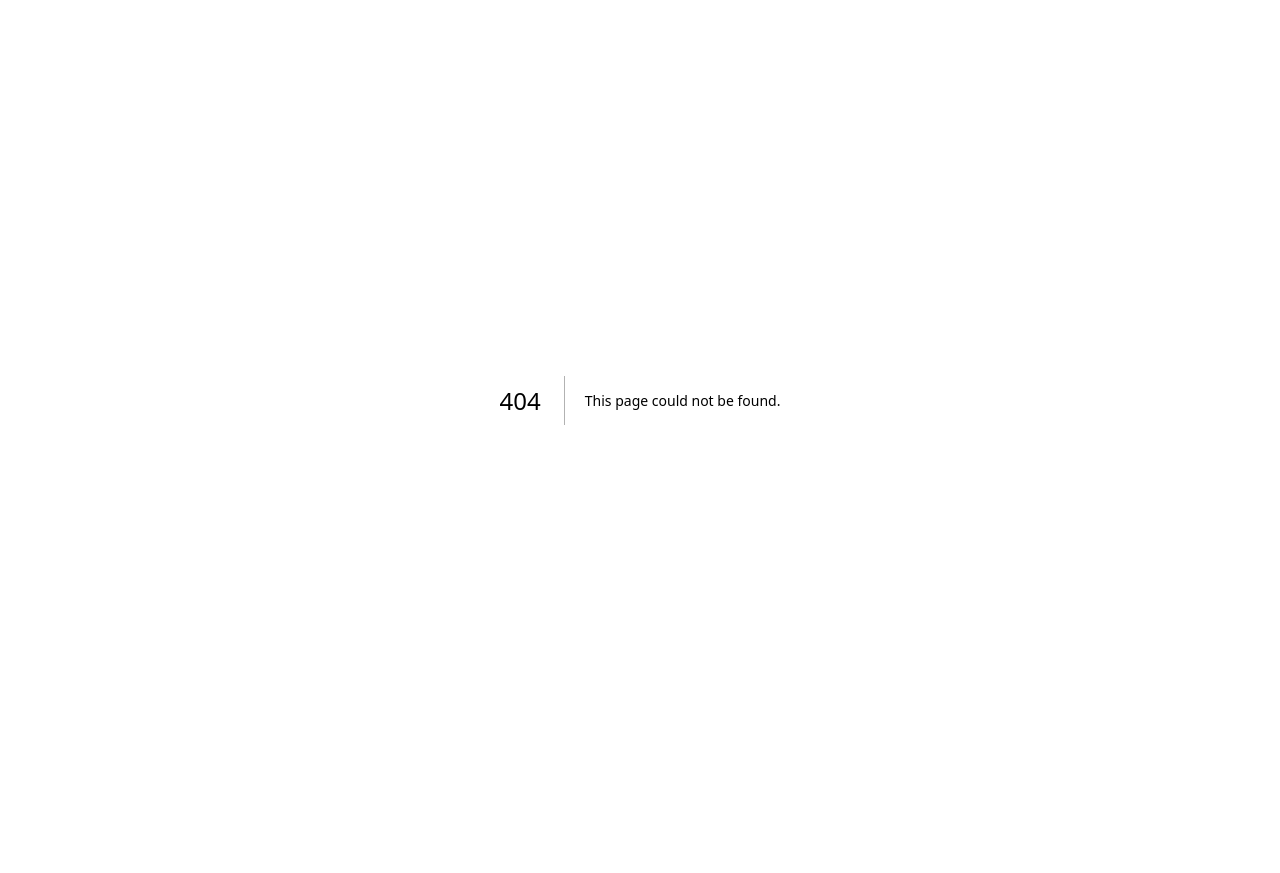
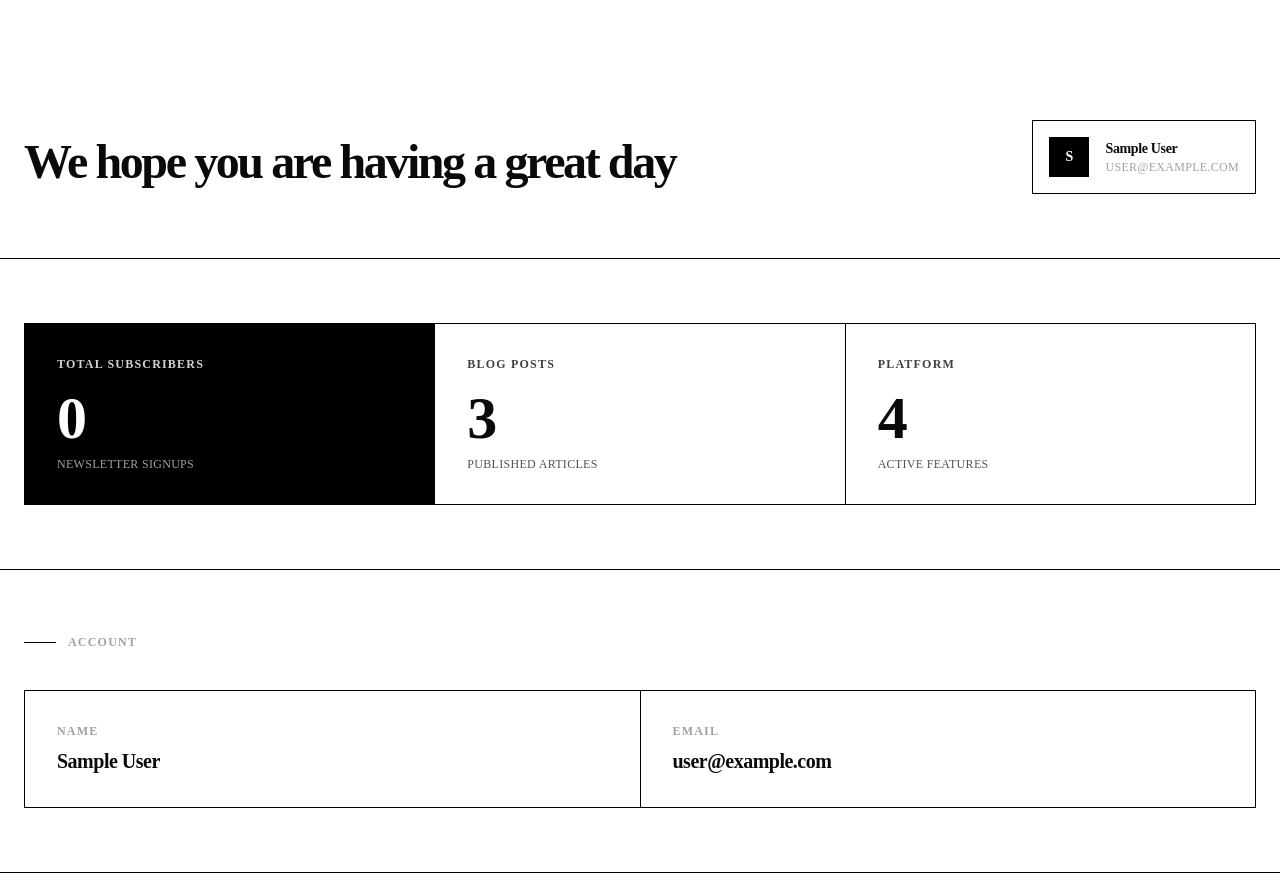
Before and after one commit to dev-ansuman/public-product-nextjs-TalentSYNC, a Next.js app in the folder web-app/: page /dashboard in a window 1280 px wide. Before the commit this address had no page. Before the commit the page ends 800 px from the top, so only its background shows below. Built offline with nearby package versions, Linux system fonts and the light colour scheme; no server answers; sample sign-in values are in the browser's storage.

Commit message:
feat: add login + dashboard

```diff
--- /dev/null
+++ b/web-app/app/dashboard/page.tsx
@@ -0,0 +1,126 @@
+import { getServerSession } from 'next-auth';
+import { redirect } from 'next/navigation';
+
+export const revalidate = 0;
+
+async function getStats() {
+  try {
+    const res = await fetch(`${process.env.NEXTAUTH_URL}/api/stats`, {
+      cache: 'no-store',
+    });
+    const data = await res.json();
+    return data;
+  } catch {
+    return { subscribers: 0 };
+  }
+}
+
+export default async function DashboardPage() {
+  const session = await getServerSession();
+
+  // Redirect to login if not authenticated
+  if (!session || !session.user) {
+    redirect('/login');
+  }
+
+  const stats = await getStats();
+
+  return (
+    <main className="pt-14 min-h-screen">
+      {/* Header */}
+      <section className="border-b border-black">
+        <div className="max-w-7xl mx-auto px-6 py-16">
+          <div className="flex flex-col md:flex-row md:items-end justify-between gap-6">
+            <div>
+              <h1 className="text-4xl md:text-5xl font-black tracking-tighter leading-none mb-2">
+                We hope you are having a great day
+              </h1>
+            </div>
+            {/* User info */}
+            <div className="flex items-center gap-4 border border-black p-4">
+              <div className="w-10 h-10 bg-black text-white flex items-center justify-center font-black text-sm shrink-0">
+                {session.user.name?.charAt(0).toUpperCase()}
+              </div>
+              <div>
+                <p className="font-black text-sm tracking-tight">{session.user.name}</p>
+                <p className="text-xs text-neutral-400 uppercase tracking-wide">{session.user.email}</p>
+              </div>
+            </div>
+          </div>
+        </div>
+      </section>
+
+      {/* Stats */}
+      <section className="border-b border-black">
+        <div className="max-w-7xl mx-auto px-6 py-16">
+
+          <div className="grid grid-cols-1 md:grid-cols-3 gap-px bg-black border border-black">
+            {/* Subscribers */}
+            <div className="bg-black text-white p-8">
+              <p className="text-xs font-bold uppercase tracking-widest text-neutral-300 mb-4">
+                Total Subscribers
+              </p>
+              <p className="text-6xl font-black tracking-tighter tabular-nums">
+                {stats.subscribers}
+              </p>
+              <p className="text-xs text-neutral-400 uppercase tracking-wide mt-2">
+                Newsletter signups
+              </p>
+            </div>
+
+            <div className="bg-white p-8">
+              <p className="text-xs font-bold uppercase tracking-widest text-neutral-700 mb-4">
+                Blog Posts
+              </p>
+              <p className="text-6xl font-black tracking-tighter tabular-nums">
+                3
+              </p>
+              <p className="text-xs text-neutral-600 uppercase tracking-wide mt-2">
+                Published articles
+              </p>
+            </div>
+
+            <div className="bg-white p-8">
+              <p className="text-xs font-bold uppercase tracking-widest text-neutral-700 mb-4">
+                Platform
+              </p>
+              <p className="text-6xl font-black tracking-tighter tabular-nums">
+                4
+              </p>
+              <p className="text-xs text-neutral-600 uppercase tracking-wide mt-2">
+                Active features
+              </p>
+            </div>
+          </div>
+        </div>
+      </section>
+
+      {/* User details */}
+      <section className="border-b border-black">
+        <div className="max-w-7xl mx-auto px-6 py-16">
+          <div className="flex items-center gap-3 mb-10">
+            <div className="w-8 h-px bg-black" />
+            <span className="text-xs font-bold uppercase tracking-widest text-neutral-400">
+              Account
+            </span>
+          </div>
+
+          <div className="grid grid-cols-1 md:grid-cols-2 gap-px bg-black border border-black">
+            <div className="bg-white p-8">
+              <p className="text-xs font-bold uppercase tracking-widest text-neutral-400 mb-2">
+                Name
+              </p>
+              <p className="font-black text-xl tracking-tight">{session.user.name}</p>
+            </div>
+            <div className="bg-white p-8">
+              <p className="text-xs font-bold uppercase tracking-widest text-neutral-400 mb-2">
+                Email
+              </p>
+              <p className="font-black text-xl tracking-tight">{session.user.email}</p>
+            </div>
+          </div>
+        </div>
+      </section>
+    </main>
+  );
+}
--- /dev/null
+++ b/web-app/app/login/page.tsx
@@ -0,0 +1,31 @@
+'use client';
+
+import { signIn } from 'next-auth/react';
+import { Button } from '@/components/ui/button';
+import { Mail } from 'lucide-react';
+
+export default function LoginPage() {
+  return (
+    <main className="pt-14 min-h-screen flex items-center justify-center border-b border-black flex-col">
+      <div className="h-96 w-full max-w-md px-6 text-center bg-gray-100 rounded-[20px] flex flex-col justify-evenly items-center border">
+
+        <h1 className="text-4xl font-black tracking-tighter mb-2">
+          Welcome to TalentSYNC
+        </h1>
+
+        {/* Google Sign In */}
+        <Button
+          onClick={() => signIn('google', { callbackUrl: '/dashboard' })}
+          className="w-full bg-black text-white font-bold uppercase tracking-wider hover:bg-neutral-800 h-12 group"
+        >
+          <Mail size={16} className="mr-2" />
+          Continue with Google
+        </Button>
+      </div>
+
+      <p className="text-xs text-neutral-400 text-center mt-6 tracking-wide">
+        By signing in you agree to our terms and conditions.
+      </p>
+    </main>
+  );
+}
```
